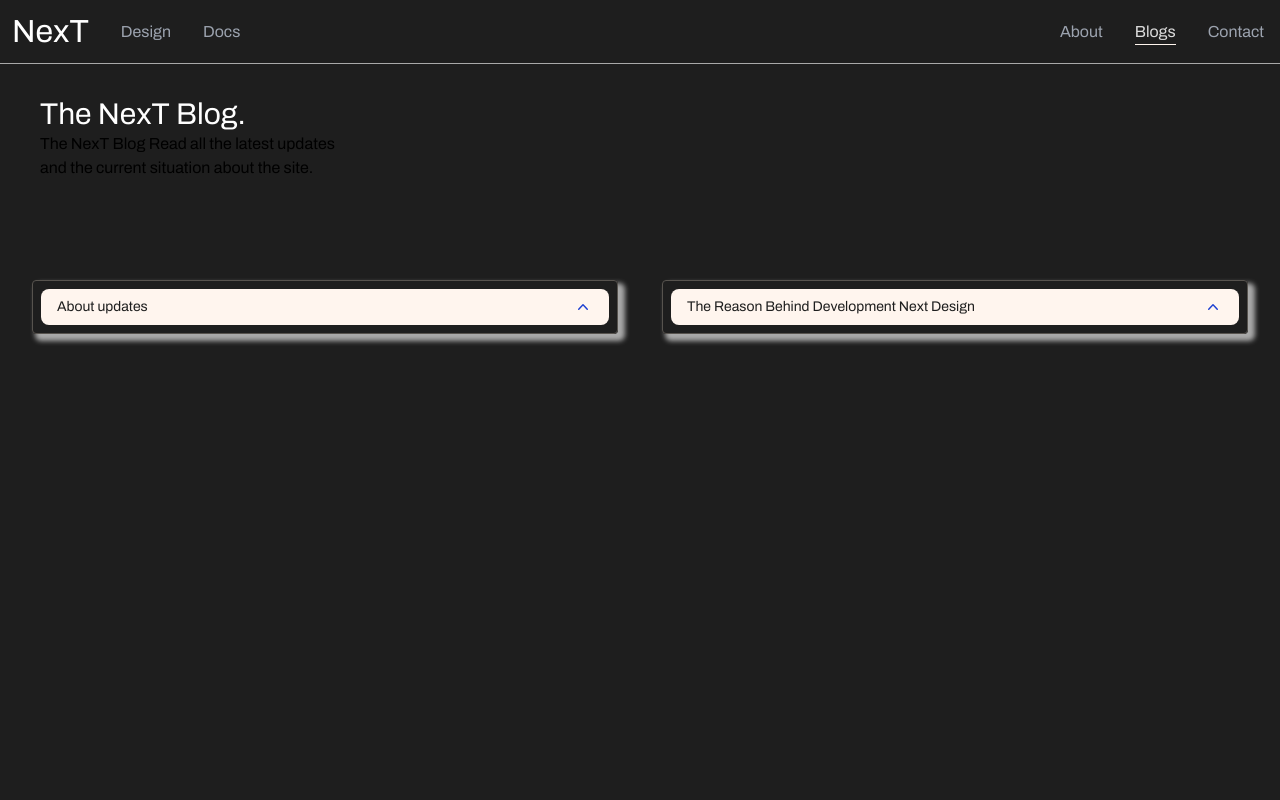
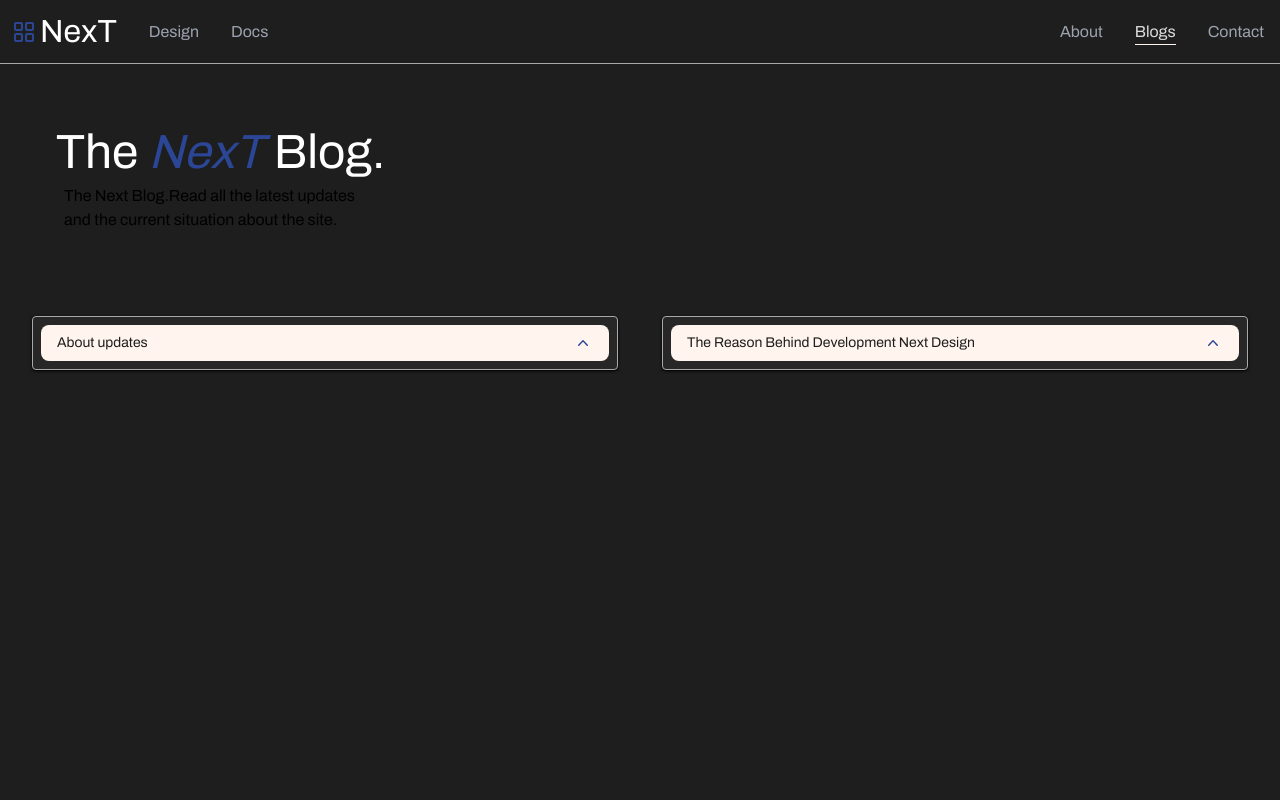
Before and after one commit to justizha/NucleousUI, a Next.js app: page /blogs in a window 1280 px wide. Shown: the top 800 px of the page. Built offline with nearby package versions, Linux system fonts and the light colour scheme.

Commit message:
color scheme again

```diff
--- a/src/app/about/page.tsx
+++ b/src/app/about/page.tsx
@@ -29,7 +29,7 @@ export default function About() {
                 <div className="flex justify-center md:mx-10 mt-10">
                     <div className="grid md:grid-cols-4 md:gap-8 gap-5">
                         {dataTech.map((data, index) => (
-                            <div key={index} className="bg-[#43464B] hover:shadow-md duration-200 hover:scale-105 w-[300px] h-44 flex flex-col rounded hover:shadow-main-white p-2">
+                            <div key={index} className="bg-main-gray bg-opacity-30 duration-200 hover:scale-95 w-[300px] h-44 flex flex-col rounded  p-2">
                                 <div className="h-32 flex items-center justify-center p-4">
                                     <img src={data.img} alt={data.language} className="w-16" />
                                 </div>
--- a/src/app/blogs/page.tsx
+++ b/src/app/blogs/page.tsx
@@ -7,13 +7,13 @@ import blogs from './blogs.json';
 export default function blog() {
     return (
         <PageWrapper>
-            <section className="pb-24 pt-24 mx-10 ">
-                <div>
-                    <h1 className="text-white font-semibold text-3xl ">
-                        The NexT Blog.
+            <section className="pb-20 pt-24 mx-10 ">
+                <div className="mt-8 mx-4">
+                    <h1 className="text-white font-semibold text-5xl">
+                        The <span className="italic text-main-blue">NexT</span> Blog.
                     </h1>
-                    <p>
-                        The NexT Blog Read all the latest updates
+                    <p className="text-base ml-2 mt-2">
+                        The Next Blog.Read all the latest updates
                         <br /> and the current situation about the site.
                     </p>
                 </div>
@@ -24,7 +24,7 @@ export default function blog() {
                         .sort((a, b) => b.id - a.id)
                         .map((blog) => (
                             <div className="w-full px-4" key={blog.id}>
-                                <div className="mx-auto w-full max-w-2x rounded shadow-main-gray shadow-card border border-stone-600 bg-main-black bg-opacity-40 p-2">
+                                <div className="mx-auto w-full max-w-2x rounded shadow shadow-black  border border-main-gray bg-[#272727]  p-2">
                                     <Disclosure>
                                         {({ open }) => (
                                             <>
--- a/src/app/layout.tsx
+++ b/src/app/layout.tsx
@@ -21,7 +21,6 @@ export default function RootLayout({ children }) {
         <hr className='bg-main-gray' />
         <Footer></Footer>
       </body>
-
     </html>
   )
 }
--- a/src/components/NavBar.tsx
+++ b/src/components/NavBar.tsx
@@ -1,7 +1,7 @@
 "use client";
 import { Menu, Transition } from "@headlessui/react";
 import { motion } from "framer-motion";
-import { FileText, HelpCircle, Mail, Newspaper, Palette } from "lucide-react";
+import { FileText, HelpCircle, LayoutGrid, Mail, Newspaper, Palette } from "lucide-react";
 import Link from "next/link";
 import { usePathname } from "next/navigation";
 import { Fragment, useState } from "react";
@@ -24,8 +24,8 @@ export default function NavBar() {
         <nav className='w-full h-16 border-b flex justify-between border-main-gray fixed z-50 bg-main-black '>
             <ul className="flex items-center gap-8">
                 <li>
-                    <Link href={'/'} className='font-black text-[32px] ml-3 cursor-pointer text-white'>
-                        NexT
+                    <Link href={'/'} className='font-black text-[32px] ml-3 flex gap-1 items-center cursor-pointer text-white'>
+                        <LayoutGrid className="text-main-blue" />    NexT
                     </Link>
                 </li>
                 {LinkLeftSide.map((link) => (
--- a/tailwind.config.js
+++ b/tailwind.config.js
@@ -21,10 +21,10 @@ module.exports = {
         'main-white' : '#FFF5EE',
         'main-gray' : '#A9A9A9',
         'main-accent' : "#0e118e",
-        'main-blue' : "#1d40d2",
+        'main-blue' : "#2B4695",
       },
       boxShadow : {
-        card: "5px 5px 5px 2px #a9a9a9",
+        card: "#a9a9a9",
         effect : "0 4px 6px  0 1px 1px  0 2px 3px "
       }
     },
```
